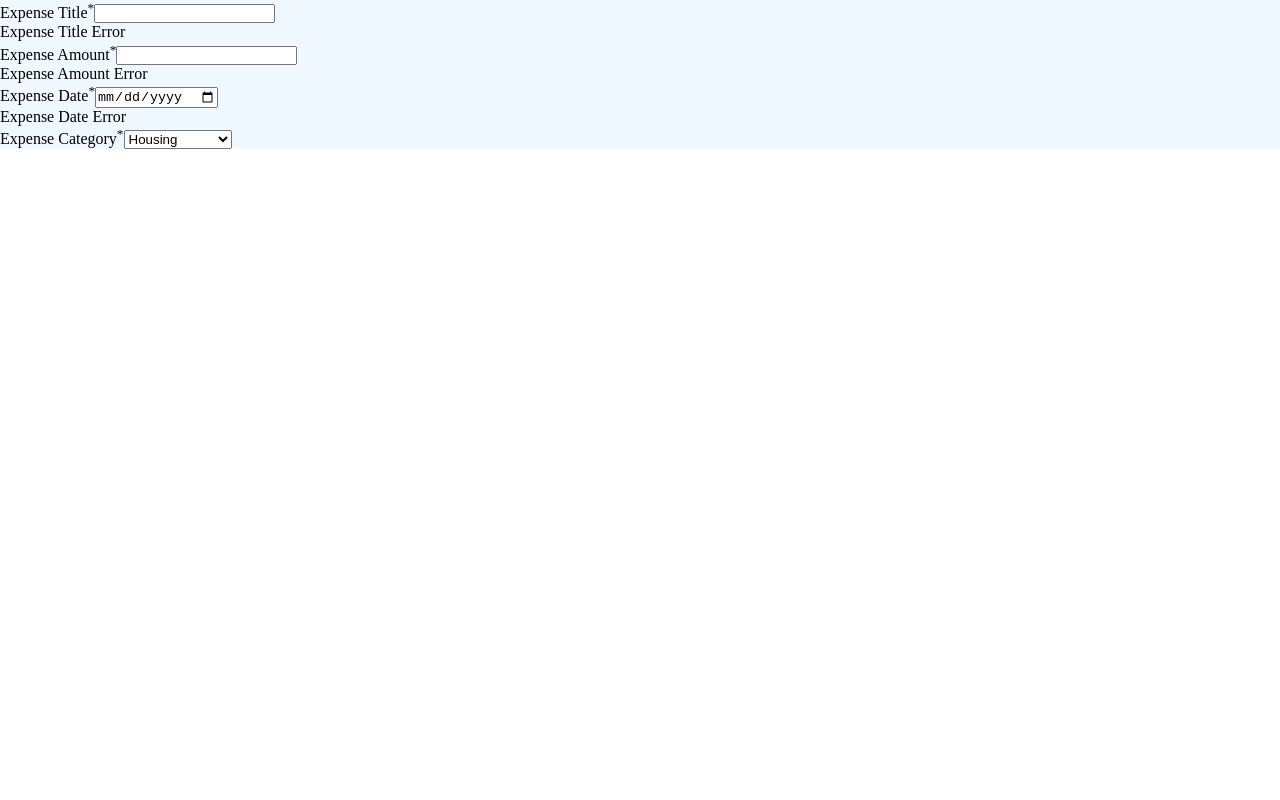
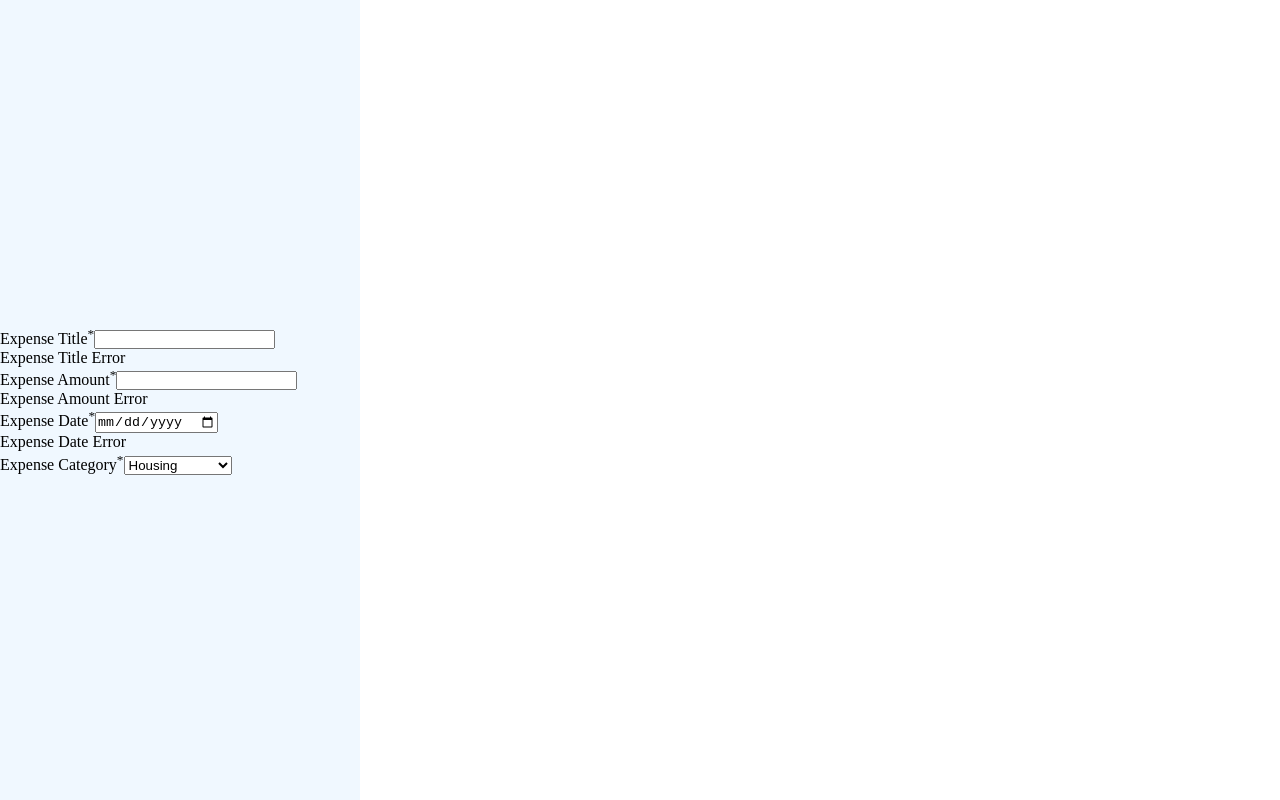
Before and after one commit to samanthacxxz/assignment_3, a React (Vite) app: page / in a window 1280 px wide. Built offline with nearby package versions, Linux system fonts and the light colour scheme.

Commit message:
ExpenseDisplay folder created, editing in app.module.css

```diff
--- a/src/App.module.css
+++ b/src/App.module.css
@@ -1,3 +1,9 @@
 .main {
+  width: 45vh;
+  height: 100vh;
   background-color: aliceblue;
+
+  display: flex;
+  flex-direction: column;
+  justify-content: space-evenly;
 }
```
